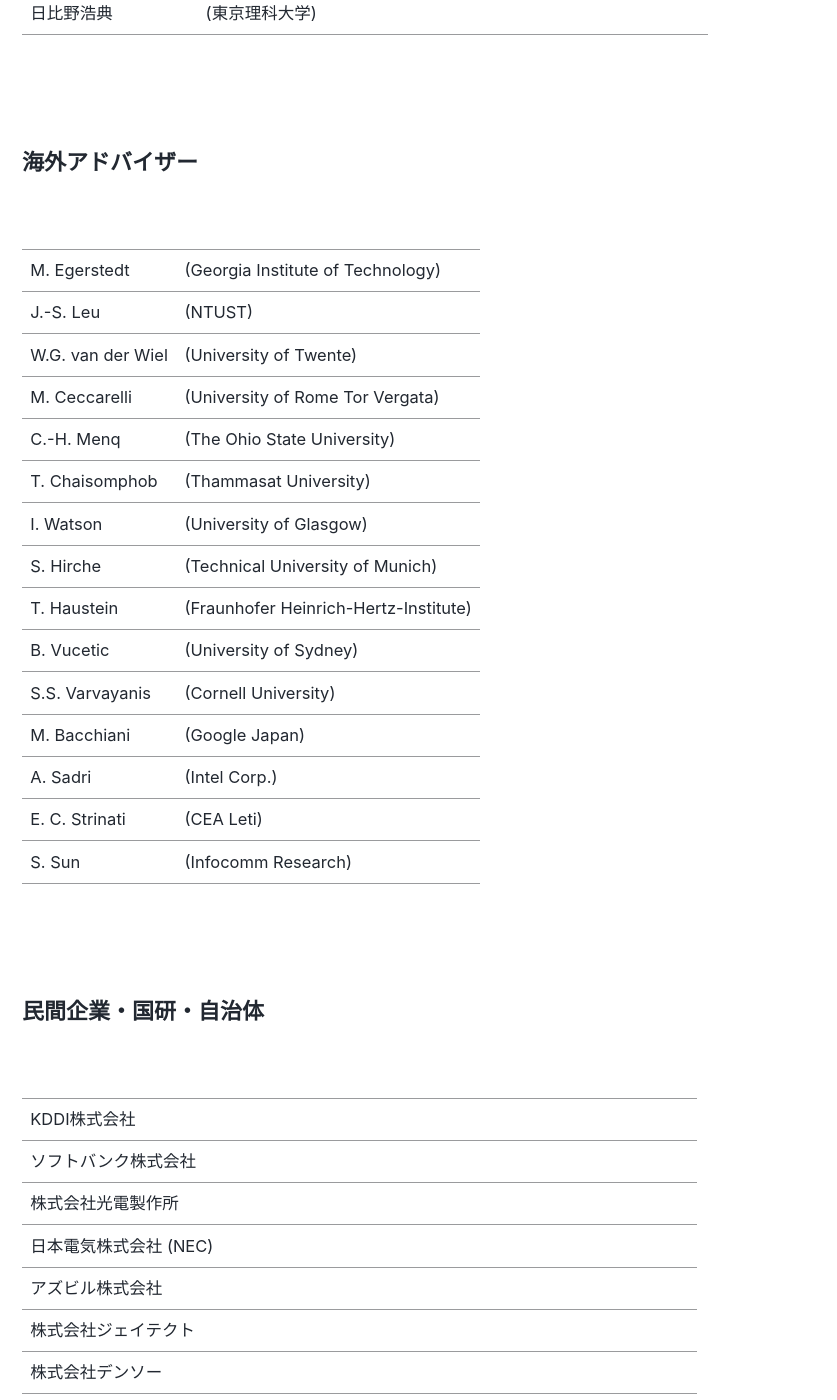
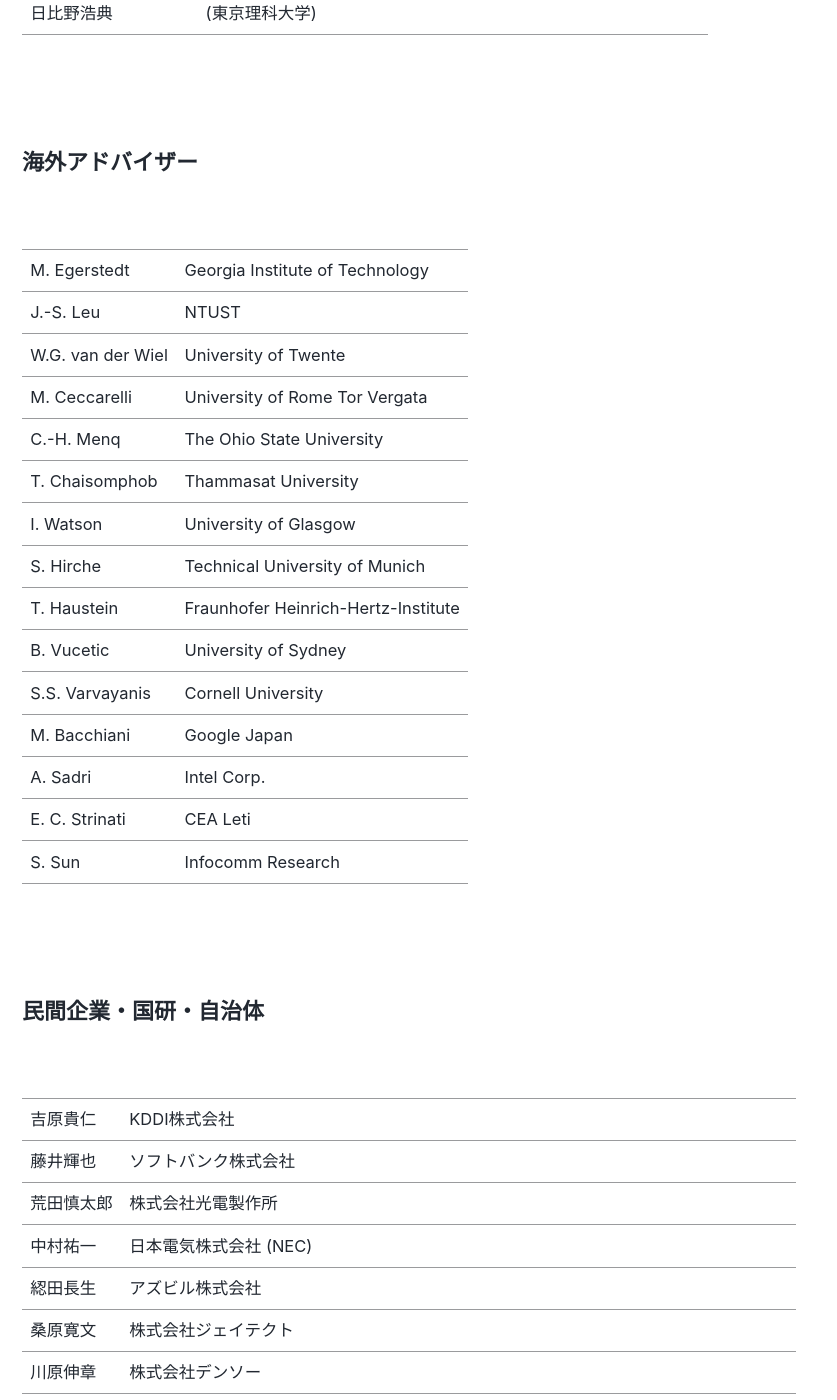
Before and after one commit to fl1d/w0ex.github.io, a Jekyll site: the page built from _pages/faculty.md, in a window 1280 px wide and 1400 px high, scrolled down 4123 px. Shown: the whole window, without its empty margins (0-837 px from the left). Built offline with Jekyll 4.4.1, drawn with Linux system fonts in a browser that asks for light colours; cached includes are drawn as plain includes; nearby versions of some CDN libraries; some of the changed text lies outside the part shown.

Commit message:
Update faculty.md

```diff
--- a/_pages/faculty.md
+++ b/_pages/faculty.md
@@ -101,21 +101,21 @@
 **海外アドバイザー**
 
 | |
-M. Egerstedt |(Georgia Institute of Technology)
-J.-S. Leu| (NTUST)
-W.G. van der Wiel |(University of Twente)
-M. Ceccarelli| (University of Rome Tor Vergata)
-C.-H. Menq |(The Ohio State University)
-T. Chaisomphob |(Thammasat University)
-I. Watson |(University of Glasgow)
-S. Hirche |(Technical University of Munich)
-T. Haustein |(Fraunhofer Heinrich-Hertz-Institute)
-B. Vucetic |(University of Sydney)
-S.S. Varvayanis| (Cornell University)
-M. Bacchiani |(Google Japan)
-A. Sadri |(Intel Corp.)
-E. C. Strinati |(CEA Leti)
-S. Sun |(Infocomm Research)
+M. Egerstedt |Georgia Institute of Technology
+J.-S. Leu| NTUST
+W.G. van der Wiel |University of Twente
+M. Ceccarelli| University of Rome Tor Vergata
+C.-H. Menq |The Ohio State University
+T. Chaisomphob |Thammasat University
+I. Watson |University of Glasgow
+S. Hirche |Technical University of Munich
+T. Haustein |Fraunhofer Heinrich-Hertz-Institute
+B. Vucetic |University of Sydney
+S.S. Varvayanis| Cornell University
+M. Bacchiani |Google Japan
+A. Sadri |Intel Corp.
+E. C. Strinati |CEA Leti
+S. Sun |Infocomm Research
 
 
 <br><br>
@@ -123,24 +123,24 @@
 **民間企業・国研・自治体**
 
  | |
-|KDDI株式会社
-|ソフトバンク株式会社
-|株式会社光電製作所
-|日本電気株式会社 (NEC)
-|アズビル株式会社
-|株式会社ジェイテクト
-|株式会社デンソー
-|株式会社日立産機システム
-|株式会社安川電機
-|日本精工株式会社
-|ショーボンド建設株式会社
-|株式会社三菱UFJフィナンシャル・グループ (デジタル企画部)
-|横河電機株式会社
-|大田区
-|川崎市
-|国立研究開発法人 海洋研究開発機構（JAMSTEC）
-|国立研究開発法人 理化学研究所（RIKEN）革新知能統合研究センター
-|国立研究開発法人 量子科学技術研究開発機構（QST）
-|国立研究開発法人 情報通信研究機構（NICT） ワイヤレスネットワーク総合研究センター
-|国立研究開発法人 産業技術総合研究所（AIST） 情報・人間工学領域
-|国立研究開発法人 農業・食品産業技術総合研究機構
+吉原貴仁|KDDI株式会社
+藤井輝也|ソフトバンク株式会社
+荒田慎太郎|株式会社光電製作所
+中村祐一|日本電気株式会社 (NEC)
+綛田長生|アズビル株式会社
+桑原寛文|株式会社ジェイテクト
+川原伸章|株式会社デンソー
+山崎正裕|株式会社日立産機システム
+筒井幸雄|株式会社安川電機
+宮田慎司|日本精工株式会社
+岳尾弘洋|ショーボンド建設株式会社
+安喰就一|株式会社三菱UFJフィナンシャル・グループ (デジタル企画部)
+和田英彦|横河電機株式会社
+山田良司|大田区
+佐藤一憲|川崎市
+豊福高志|国立研究開発法人 海洋研究開発機構（JAMSTEC）
+前原貴憲|国立研究開発法人 理化学研究所（RIKEN）革新知能統合研究センター
+大島武|国立研究開発法人 量子科学技術研究開発機構（QST）
+児島史秀|国立研究開発法人 情報通信研究機構（NICT） ワイヤレスネットワーク総合研究センター
+小川宏高|国立研究開発法人 産業技術総合研究所（AIST） 情報・人間工学領域
+久間和生|国立研究開発法人 農業・食品産業技術総合研究機構
```
